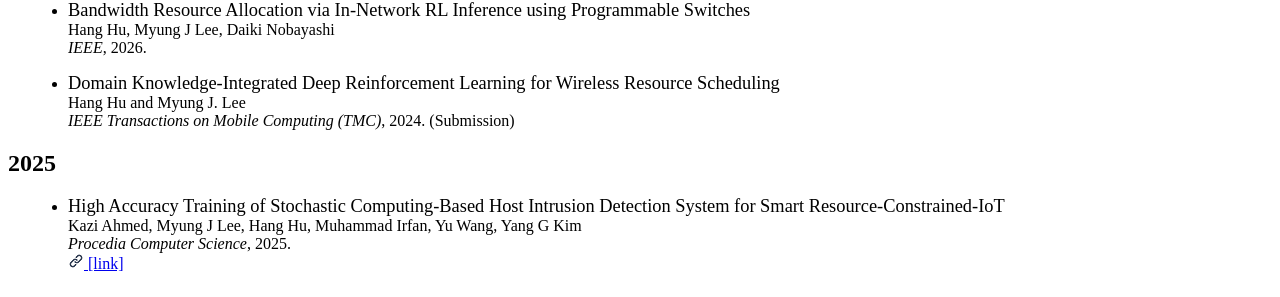
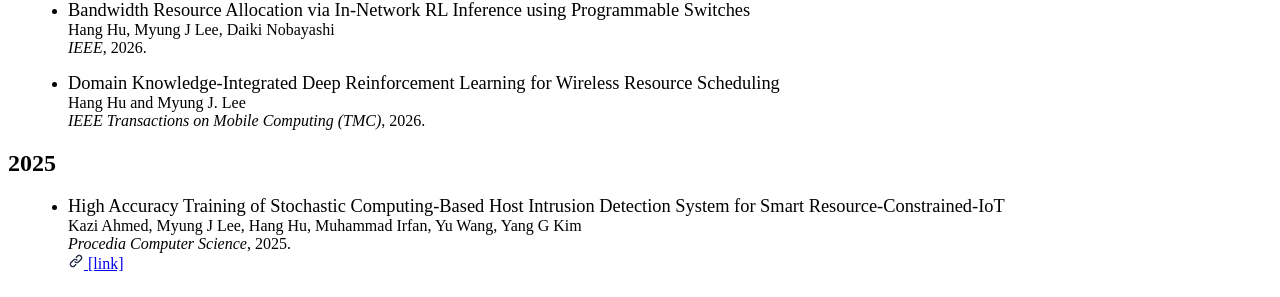
Before and after one commit to hanghoo/hanghoo.github.io, a Jekyll site: the page built from index.html, in a window 1280 px wide. Shown: the part 1035-1332 px from the top of the page. Built offline with Jekyll 4.4.1, drawn with Linux system fonts in a browser that asks for light colours; nearby versions of some CDN libraries.

Commit message:
Update index.html

```diff
--- a/index.html
+++ b/index.html
@@ -109,7 +109,7 @@ title: "Hang Hu"
     <br>
     Hang Hu and Myung J. Lee
     <br>
-    <i>IEEE Transactions on Mobile Computing (TMC)</i>, 2024. (Submission)
+    <i>IEEE Transactions on Mobile Computing (TMC)</i>, 2026.
     </a>
   </li>
   </ul>
```
